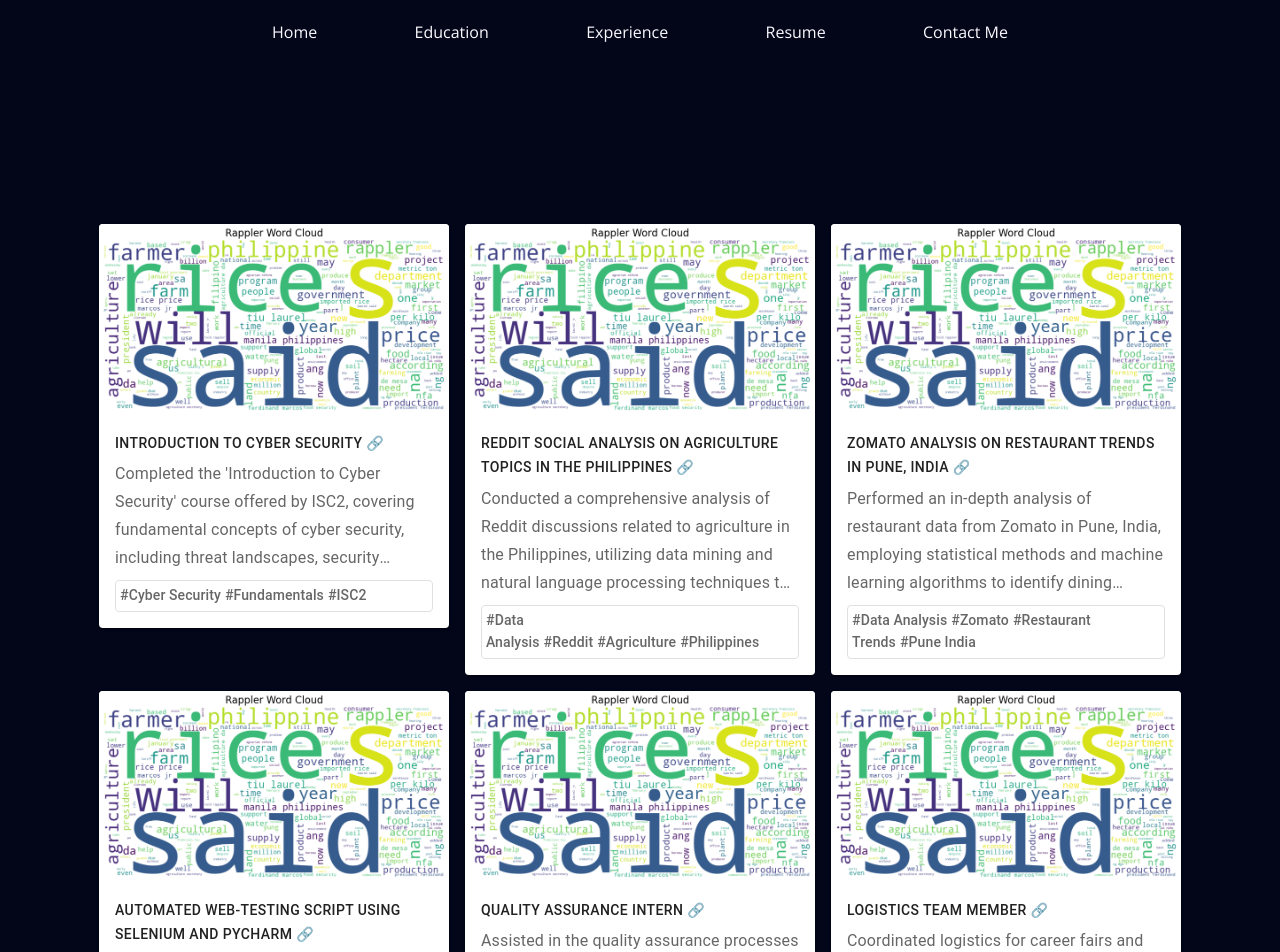
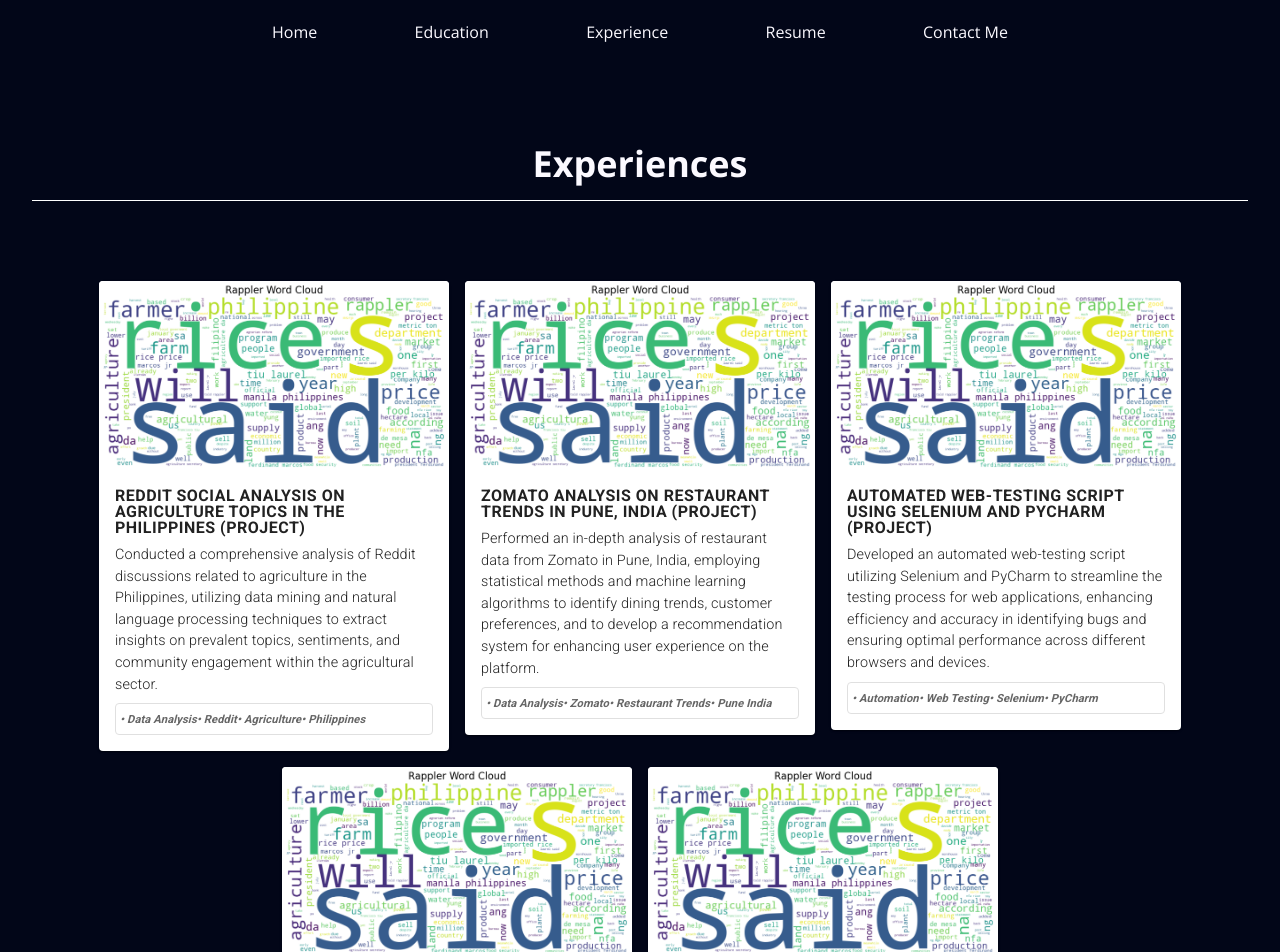
Before and after one commit to louis-uwie/portfolio, a Next.js app: page /experience in a window 1280 px wide. Shown: the top 952 px of the page. Built offline with nearby package versions, Linux system fonts and the light colour scheme; what @mui/material-nextjs would draw is missing.

Commit message:
Update: Fixed UI and Experience page.

```diff
--- a/app/components/experienceCard.tsx
+++ b/app/components/experienceCard.tsx
@@ -1,8 +1,16 @@
+"use client";
+
 import Card from "@mui/material/Card";
 import CardContent from "@mui/material/CardContent";
 import CardMedia from "@mui/material/CardMedia";
 import Typography from "@mui/material/Typography";
 import CardActionArea from "@mui/material/CardActionArea";
+
+import "@fontsource/roboto/100.css";
+import "@fontsource/roboto/300.css";
+import "@fontsource/roboto/400.css";
+import "@fontsource/roboto/700.css";
+import { s } from "framer-motion/client";
 
 export interface ExperienceCardProps {
   id: number;
@@ -24,32 +32,28 @@ export default function ExperienceCard({
   website,
 }: ExperienceCardProps) {
   return (
-    <Card sx={{ maxWidth: 350, minHeight: 250, height: "100%" }}>
-      <CardActionArea>
-        <CardMedia component="img" height="140" image={image} alt={title} />
+    <Card sx={{ maxWidth: 350, minHeight: 350, height: "100%" }}>
+      <CardActionArea onClick={() => window.open(website, "_blank")}>
+        <CardMedia component="img" max-height="140" image={image} alt={title} />
 
         <CardContent>
-          <Typography gutterBottom variant="button" component="div">
+          <Typography
+            gutterBottom
+            variant="button"
+            component="div"
+            sx={{
+              fontSize: "1em",
+              fontWeight: 800,
+              letterSpacing: 0.5,
+              lineHeight: 1,
+            }}
+          >
             {title}{" "}
-            <a href={website} target="_blank" rel="noopener noreferrer">
-              🔗
-            </a>
           </Typography>
 
-          {description && (
-            <Typography
-              variant="subtitle1"
-              sx={{
-                color: "text.secondary",
-                display: "-webkit-box",
-                WebkitBoxOrient: "vertical",
-                WebkitLineClamp: 4,
-                overflow: "hidden",
-              }}
-            >
-              {description}
-            </Typography>
-          )}
+          <Typography sx={{ fontSize: "0.9em", mt: 1, fontWeight: 300 }}>
+            {description}
+          </Typography>
 
           {tags && (
             <Typography
@@ -63,8 +67,15 @@ export default function ExperienceCard({
               }}
             >
               {tags.map((tag) => (
-                <span key={tag} style={{ marginRight: 4 }}>
-                  #{tag}
+                <span
+                  key={tag}
+                  style={{
+                    fontStyle: "italic",
+                    fontSize: "0.8em",
+                    fontWeight: 600,
+                  }}
+                >
+                  • {tag}
                 </span>
               ))}
             </Typography>
--- a/app/data/experience.json
+++ b/app/data/experience.json
@@ -1,18 +1,7 @@
 [
   {
-    "id": 1,
-    "title": "Introduction to Cyber Security",
-    "company": "ISC2",
-    "website": "https://www.isc2.org/",
-    "year": 2026,
-    "type": "Certification",
-    "image": "/images/philippine-reddit-agriculture.png",
-    "description": "Completed the 'Introduction to Cyber Security' course offered by ISC2, covering fundamental concepts of cyber security, including threat landscapes, security principles, and best practices for protecting digital assets.",
-    "tags": ["Cyber Security", "Fundamentals", "ISC2"]
-  },
-  {
     "id": 2,
-    "title": "Reddit Social Analysis on Agriculture Topics in the Philippines",
+    "title": "Reddit Social Analysis on Agriculture Topics in the Philippines (Project)",
     "company": "Ateneo De Manila University",
     "website": "https://github.com/louis-uwie/philippine-agriculture-reddit-analysis",
     "year": 2026,
@@ -23,7 +12,7 @@
   },
   {
     "id": 3,
-    "title": "Zomato Analysis on Restaurant Trends in Pune, India",
+    "title": "Zomato Analysis on Restaurant Trends in Pune, India (Project)",
     "company": "Ateneo De Manila University",
     "website": "https://github.com/louis-uwie/pune-zomato-recommendation-analysis",
     "year": 2025,
@@ -34,7 +23,7 @@
   },
   {
     "id": 4,
-    "title": "Automated Web-testing Script Using Selenium and PyCharm",
+    "title": "Automated Web-testing Script Using Selenium and PyCharm (Project)",
     "company": "DigiPlus Interactive Corporation",
     "website": "https://digiplus.com.ph/",
     "year": 2025,
@@ -45,7 +34,7 @@
   },
   {
     "id": 5,
-    "title": "Quality Assurance Intern",
+    "title": "Quality Assurance Intern (Project)",
     "company": "DigiPlus Interactive Corporation",
     "website": "https://digiplus.com.ph/",
     "year": 2025,
@@ -61,7 +50,7 @@
   },
   {
     "id": 6,
-    "title": "Logistics Team Member",
+    "title": "Logistics Team Member (Position)",
     "company": "Loyola Schools Office of Placement and Career Services (LSOPCS) - Ateneo De Manila University",
     "website": "https://www.ateneo.edu/directory/office/he-opcs",
     "year": 2021,
--- a/app/education/page.tsx
+++ b/app/education/page.tsx
@@ -3,9 +3,7 @@ import education from "../data/education.json";
 
 export default function EducationPage() {
   return (
-    <div className="education-page flex flex-col justify-center gap-8 items-center p-8 mt-32">
-      {/* <h1 className="text-4xl font-bold mb-4">Education</h1> */}
-
+    <div className="education-page flex flex-col justify-center gap-8 items-center p-8 mt-12">
       <p className="text-4xl font-bold">My Educational Background</p>
 
       <div className="education-list text-xl flex flex-col gap-4 border-t border-white ">
--- a/app/experience/page.tsx
+++ b/app/experience/page.tsx
@@ -3,8 +3,12 @@ import experienceData from "../data/experience.json";
 
 export default function ExperiencePage() {
   return (
-    <div className="align-center justify-center items-center flex flex-col gap-12 p-8 mt-32">
+    <div className="align-center justify-center items-center flex flex-col gap-12 p-8 mt-12">
       <div className="flex flex-col justify-center gap-12">
+        <div className="flex flex-col justify-center items-center gap-4 mb-8 border-b border-white pb-4">
+          <p className="text-4xl font-bold">Experiences</p>
+        </div>
+
         <div className="flex flex-wrap justify-center gap-4">
           {experienceData.map((experience) => (
             <ExperienceCard key={experience.id} {...experience} />
--- a/package.json
+++ b/package.json
@@ -12,6 +12,7 @@
     "@emotion/cache": "^11.14.0",
     "@emotion/react": "^11.14.0",
     "@emotion/styled": "^11.14.1",
+    "@fontsource/roboto": "^5.2.9",
     "@heroui/react": "^2.8.7",
     "@mui/material": "^7.3.8",
     "@mui/material-nextjs": "^7.3.8",
```
Also changed, not shown: 1 other file (tests, documents, lock files or other folders).
